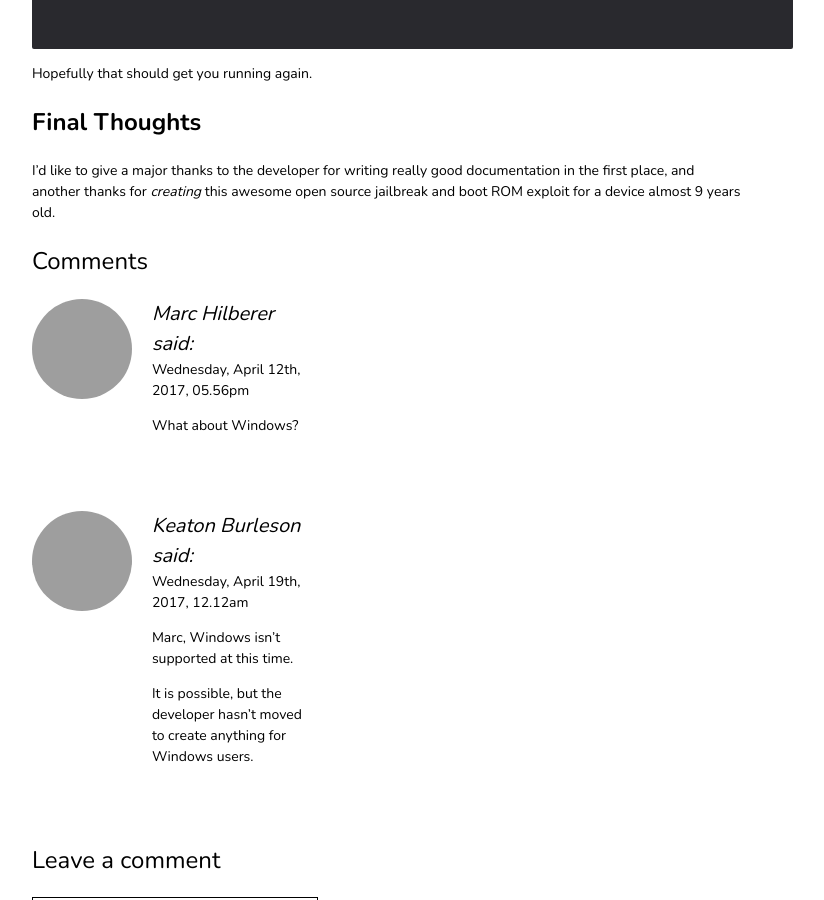
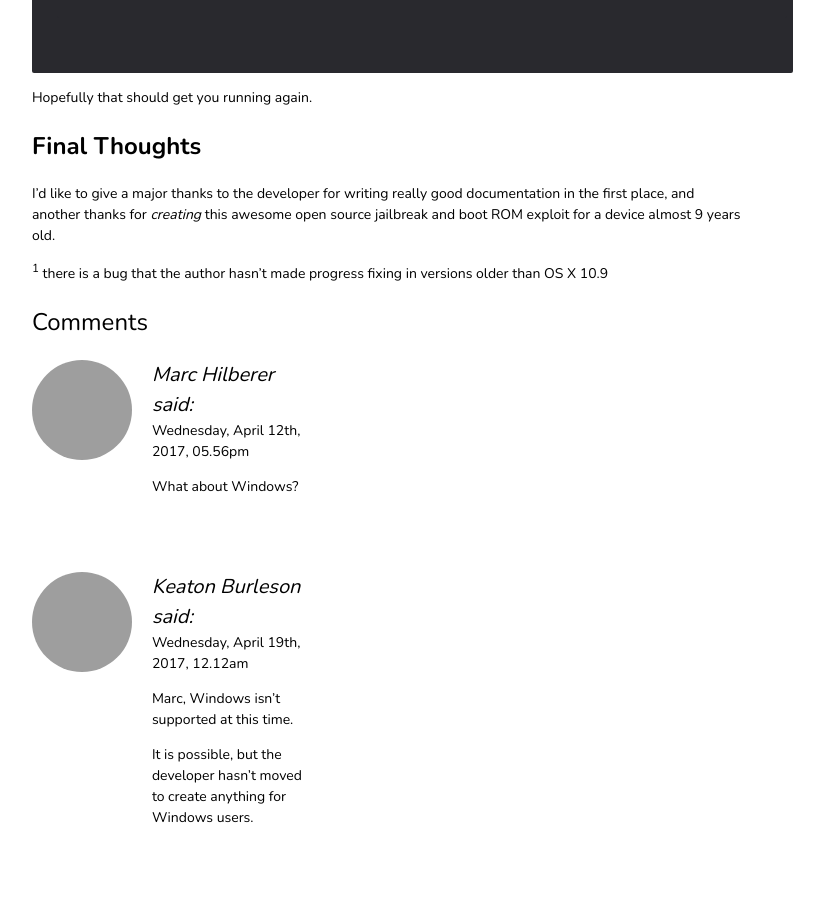
Before and after one commit to 128keaton/.com, a Jekyll site: the page built from _posts/2017-04-11-how-i-got-312-on-a-3gs-from-2011.markdown, in a window 1280 px wide and 900 px high, scrolled down 9270 px, cut to the strip 0-900 px from the top of the window. Shown: the whole strip, without its empty margins (251-1075 px from the left). Built offline with Jekyll 4.4.1, drawn with Linux system fonts in a browser that asks for light colours; some of the changed text lies outside the part shown; grey boxes are pictures that could not be loaded.

Commit message:
Updating to 128keaton/128keaton.com@48ff2f44d7bfc8ef7532d2ba62782a558fd6fe98.

```diff
--- a/_posts/2017-04-11-how-i-got-312-on-a-3gs-from-2011.markdown
+++ b/_posts/2017-04-11-how-i-got-312-on-a-3gs-from-2011.markdown
@@ -12,6 +12,7 @@
 ## Tools:
 * Xcode Command Line tools (`xcode-select --install`)
 * [Homebrew](https://brew.sh/)
+* **(updated 4-20-2017)** A Mac running Mavericks or newer<sup>1</sup>
 
 
 ## Step 1:
@@ -237,3 +238,5 @@
 ## Final Thoughts
 
 I'd like to give a major thanks to the developer for writing really good documentation in the first place, and another thanks for *creating* this awesome open source jailbreak and boot ROM exploit for a device almost 9 years old.
+
+<span class="small"><sup>1</sup> there is a bug that the author hasn't made progress fixing in versions older than OS X 10.9</span>
```
